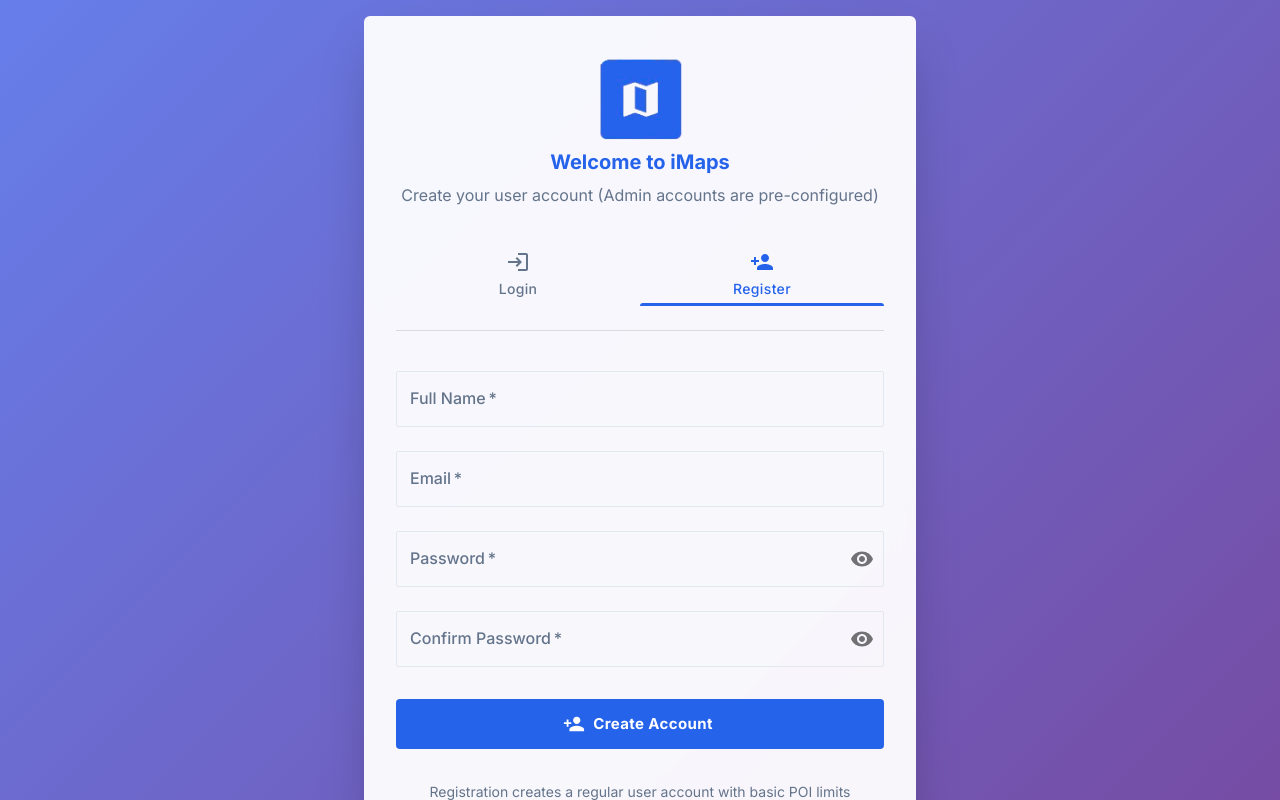
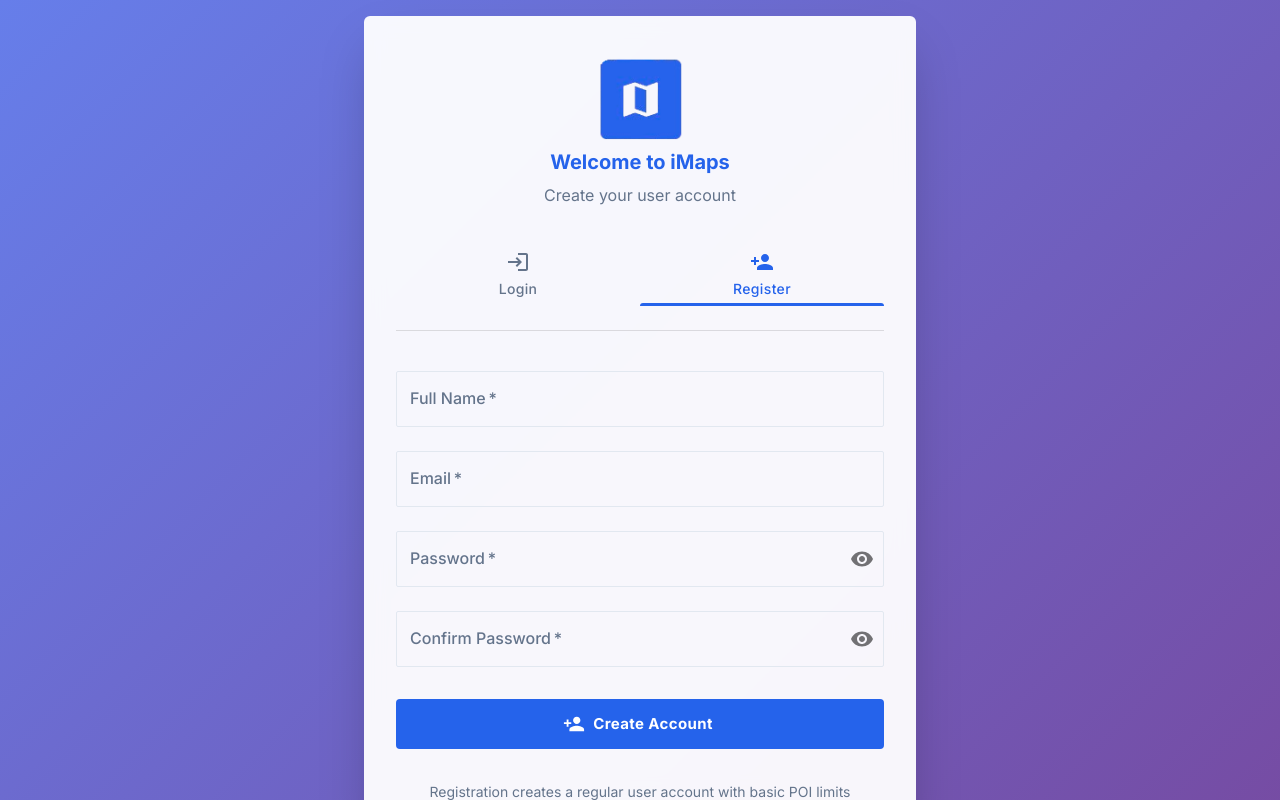
Before and after one commit to hamzabilalbaig/imaps, a React (Create React App) app: page /register in a window 1280 px wide. Built offline with nearby package versions, Linux system fonts and the light colour scheme; no server answers.

Commit message:
fix: update registration message in Login component for clarity; comment out category header in Sidebar component

```diff
--- a/src/components/Login.js
+++ b/src/components/Login.js
@@ -156,7 +156,7 @@ const Login = ({loginType, isRegister}) => {
               Welcome to iMaps
             </Typography>
             <Typography variant="body1" color="text.secondary">
-              {mode === 'register' ? 'Create your user account (Admin accounts are pre-configured)' : 'Sign in to access your account'}
+              {mode === 'register' ? 'Create your user account' : 'Sign in to access your account'}
             </Typography>
           </Box>
 
--- a/src/components/Sidebar.js
+++ b/src/components/Sidebar.js
@@ -618,9 +618,9 @@ function Sidebar({
 
       {/* Header */}
       <Box sx={{ px: 2,py:1.5, borderBottom: `1px solid ${theme.palette.divider}` }}>
-        <Typography variant="h5" fontWeight="bold" gutterBottom sx={{ fontSize: '1.2rem' }}>
+        {/* <Typography variant="h5" fontWeight="bold" gutterBottom sx={{ fontSize: '1.2rem' }}>
           Categories
-        </Typography>
+        </Typography> */}
 
         {/* Show/Hide All Buttons */}
         <Box sx={{ mb: 1.5 }}>
```
